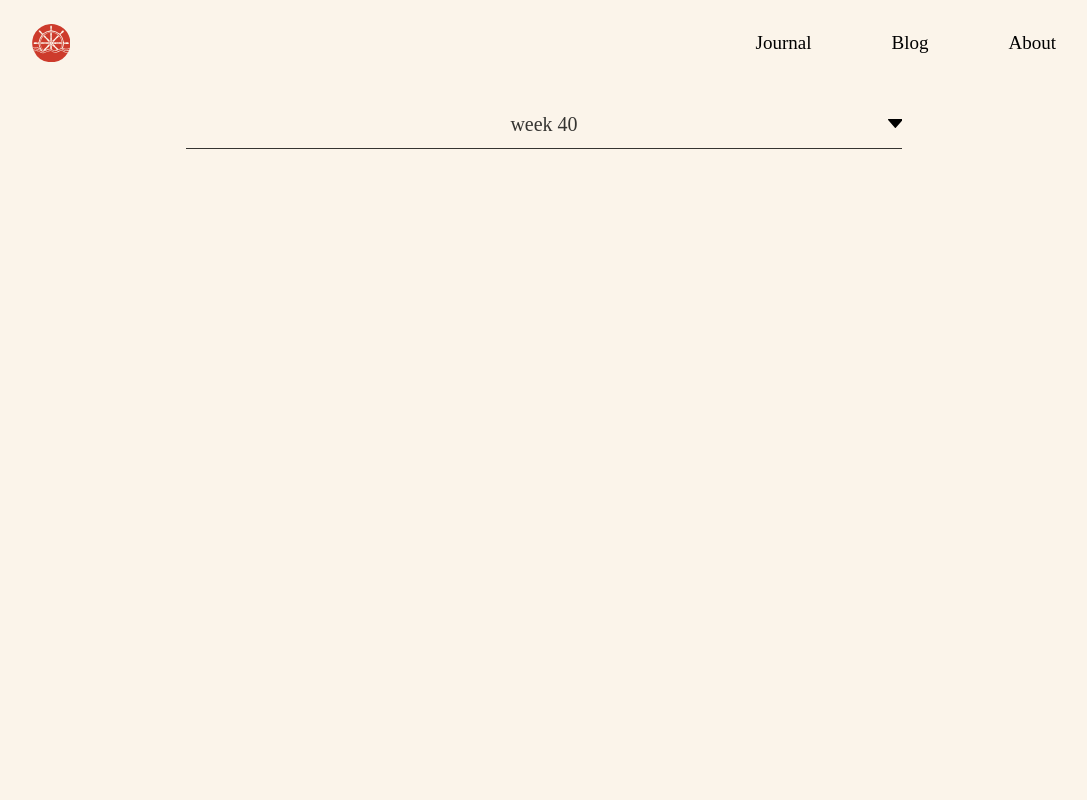
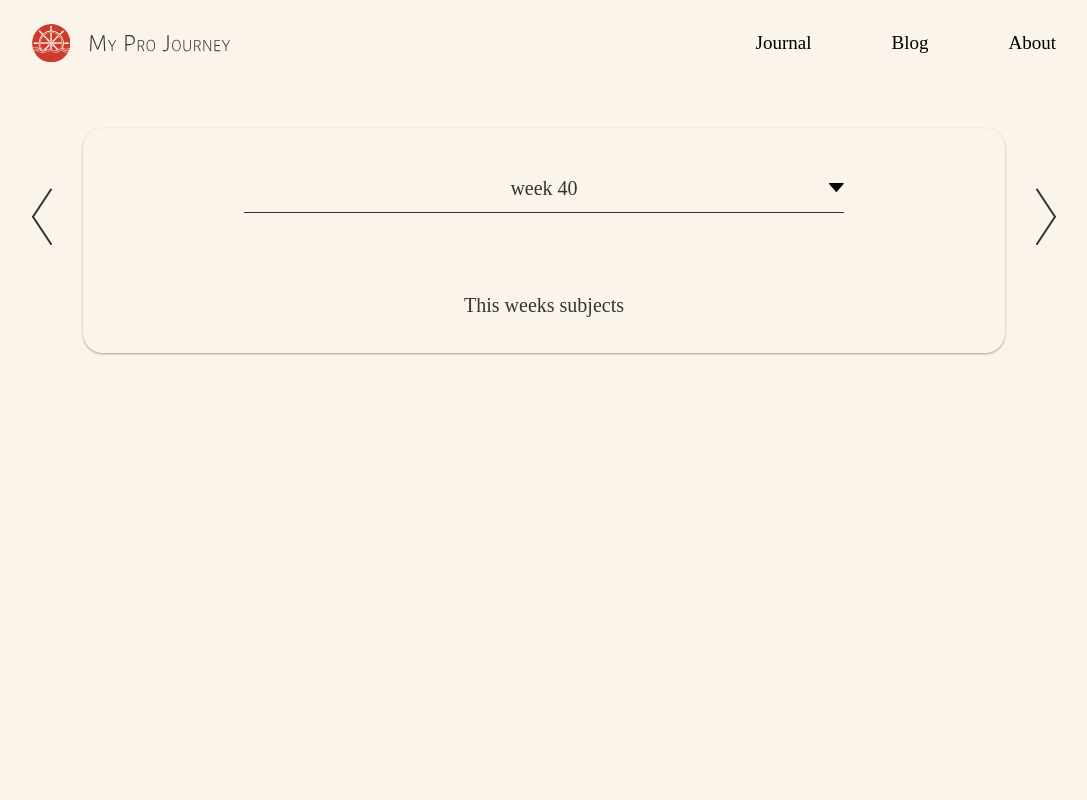
Before and after one commit to r-oland/My-pro-jounrey, a Gatsby site: page /journal in a window 1280 px wide. Shown: the top 800 px of the page, without its empty margins (96-1183 px from the left). Built offline with nearby package versions, Linux system fonts and the light colour scheme; Gatsby itself is replaced by a stand-in of ours; a web font is replaced by a local one.

Commit message:
end of the night

```diff
--- a/src/page-components/Journal/Description.js
+++ b/src/page-components/Journal/Description.js
@@ -3,8 +3,16 @@
 import styled from "styled-components";
 // =========================
 
-const DescriptionWrapper = styled.div``;
+const DescriptionWrapper = styled.div`
+   text-align: center;
+`;
+
+const Subjects = styled.p``;
 
 export default function Description() {
-   return <DescriptionWrapper></DescriptionWrapper>;
+   return (
+      <DescriptionWrapper>
+         <Subjects>This weeks subjects</Subjects>
+      </DescriptionWrapper>
+   );
 }
--- a/src/page-components/Journal/JournalCard.js
+++ b/src/page-components/Journal/JournalCard.js
@@ -3,7 +3,16 @@
 import styled from "styled-components";
 // =========================
 
-const JournalCardWrapper = styled.div``;
+const JournalCardWrapper = styled.div`
+   width: 90%;
+   @media screen and (min-width: 1000px) {
+      border-radius: 20px;
+      position: relative;
+      margin-top: 3em;
+      padding: 1em 2em;
+      box-shadow: 0 1px 3px rgba(0, 0, 0, 0.12), 0 1px 2px rgba(0, 0, 0, 0.24);
+   }
+`;
 
 export default function JournalCard({ children }) {
    return <JournalCardWrapper>{children}</JournalCardWrapper>;
--- a/src/pages/journal.js
+++ b/src/pages/journal.js
@@ -1,5 +1,8 @@
 // Components==============
+import LeftArrowImp from "assets/LeftArrow.inline.svg";
+import RightArrowImp from "assets/RightArrow.inline.svg";
 import React from "react";
+import styled from "styled-components";
 import Head from "../global-layout-components/Layout/Head";
 import Layout from "../global-layout-components/Layout/Layout";
 import { Container } from "../global-ui-components/Container";
@@ -7,21 +10,40 @@
 import Dropdown from "../page-components/Journal/Dropdown";
 import JournalCard from "../page-components/Journal/JournalCard";
 import Slider from "../page-components/Journal/Slider";
+
 // =========================
 
-export default function Journal({ data }) {
+const MainSection = styled.div`
+   display: flex;
+   justify-content: space-between;
+   align-items: center;
+`;
+
+const LeftArrowSvg = styled(LeftArrowImp)`
+   width: 20px;
+`;
+
+const RightArrowSvg = styled(RightArrowImp)`
+   width: 20px;
+`;
+
+export default function journal({ data }) {
    return (
-      <Layout>
+      <Layout pageStyle="page">
          <Head
             title="Journal"
             description="Page description goes here"
             keywords="content"
          />
          <Container style={{ minHeight: "100vh" }}>
-            <JournalCard>
-               <Dropdown />
-               <Description />
-            </JournalCard>
+            <MainSection>
+               <LeftArrowSvg />
+               <JournalCard>
+                  <Dropdown />
+                  <Description />
+               </JournalCard>
+               <RightArrowSvg />
+            </MainSection>
             <Slider />
          </Container>
       </Layout>
--- a/src/style/GlobalStyles.js
+++ b/src/style/GlobalStyles.js
@@ -10,14 +10,6 @@
    /* =========================================*/
    body {
       color: ${({ theme }) => theme.dark};
-   }
-
-   .bottomBackgroundColorHome {
-      background-color: ${({ theme }) => theme.green};
-   }
-
-   .bottomBackgroundColorPages {
-      background-color: ${({ theme }) => theme.white};
    }
 
    /* =========================================*/
```
Also changed, not shown: src/assets/LeftArrow.inline.svg (added), src/assets/RightArrow.inline.svg (added), src/assets/TextWrapper2.svg (added).
